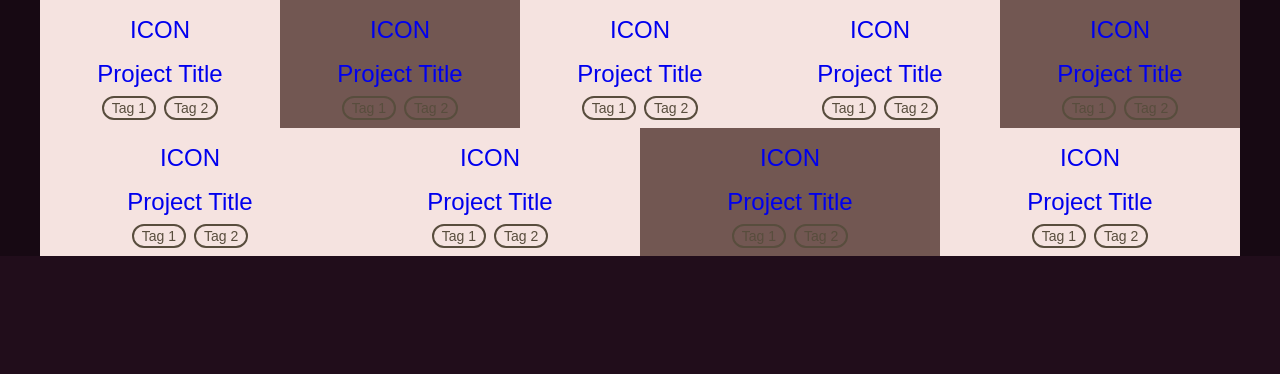
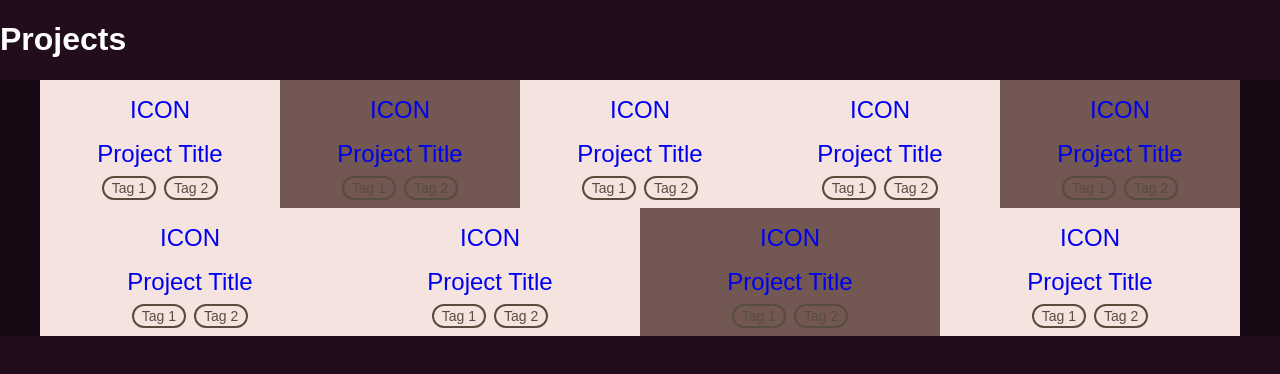
Before and after one commit to coostenbrug/c-oostenbrug-portfolio, a Gatsby site: page / in a window 1280 px wide. Built offline with nearby package versions, Linux system fonts and the light colour scheme; Gatsby itself is replaced by a stand-in of ours.

Commit message:
adds Section component

```diff
--- /dev/null
+++ b/src/components/Section.js
@@ -0,0 +1,17 @@
+import styled from "styled-components"
+import React from "react"
+
+const SectionHeader = styled.h1({})
+
+const Section = ({title, children, ...props}) => (
+    <div {...props}>
+        <SectionHeader>{title}</SectionHeader>
+        {children}
+    </div>
+)
+
+Section.defaultProps = {
+    title: "Section Title"
+}
+
+export default Section
--- a/src/components/index.js
+++ b/src/components/index.js
@@ -3,3 +3,4 @@ export { default as BoxLink } from "./BoxLink"
 export { default as BoxLinkSet } from "./BoxLinkSet"
 export { default as Tag } from "./Tag"
 export { default as TagSet } from "./TagSet"
+export { default as Section } from "./Section"
--- a/src/pages/index.js
+++ b/src/pages/index.js
@@ -1,11 +1,11 @@
 import React from "react"
-import { Button, BoxLinkSet, BoxLink, Tag, TagSet } from "../components"
+import { Button, BoxLinkSet, BoxLink, Tag, TagSet, Section } from "../components"
 import { hiddenByComingSoon, wrapPage } from "../utils"
 import theme from "../theme"
 
 
 const LandingPage = () => (
-    <>
+    <Section title="Projects">
         <BoxLinkSet>
             <BoxLink href="/projects/project1">
                 <TagSet>
@@ -62,7 +62,7 @@ const LandingPage = () => (
                 </TagSet>
             </BoxLink>
         </BoxLinkSet>
-    </>
+    </Section>
 )
 
 export default wrapPage(LandingPage)
```
